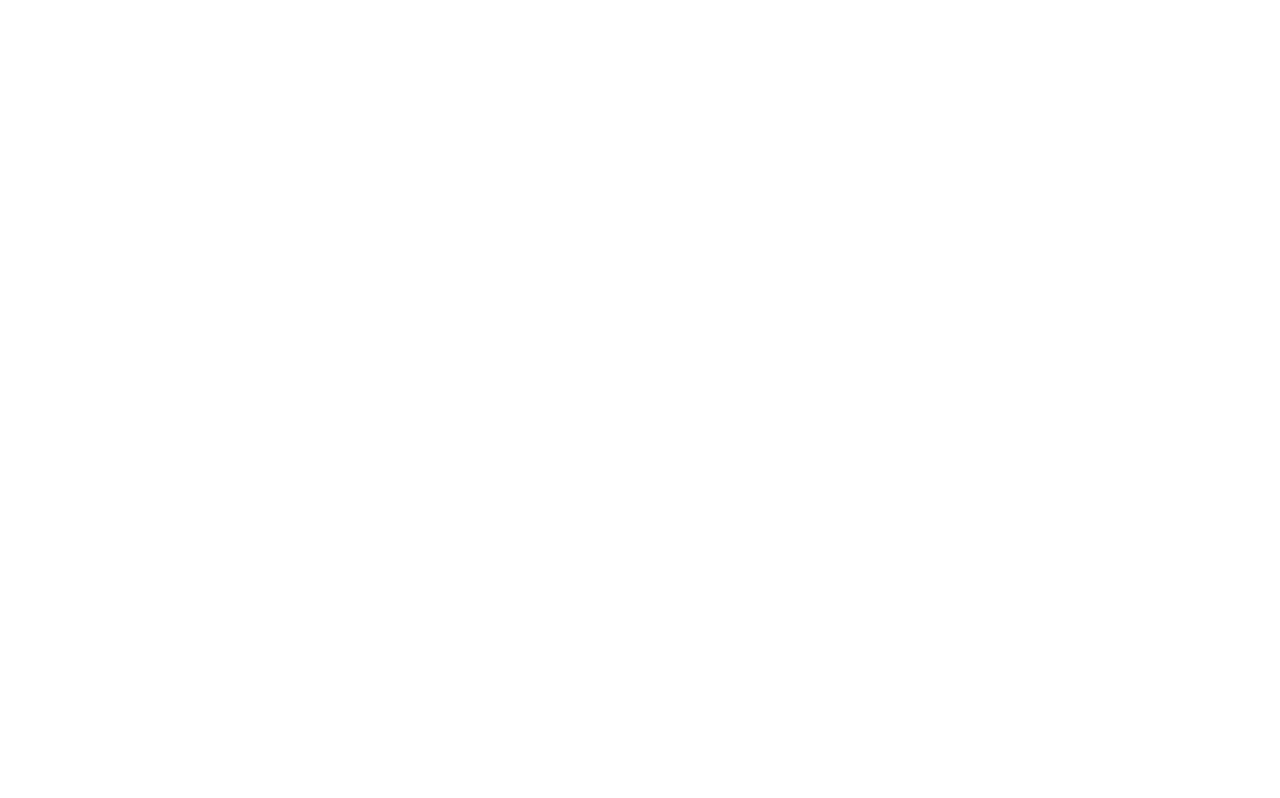
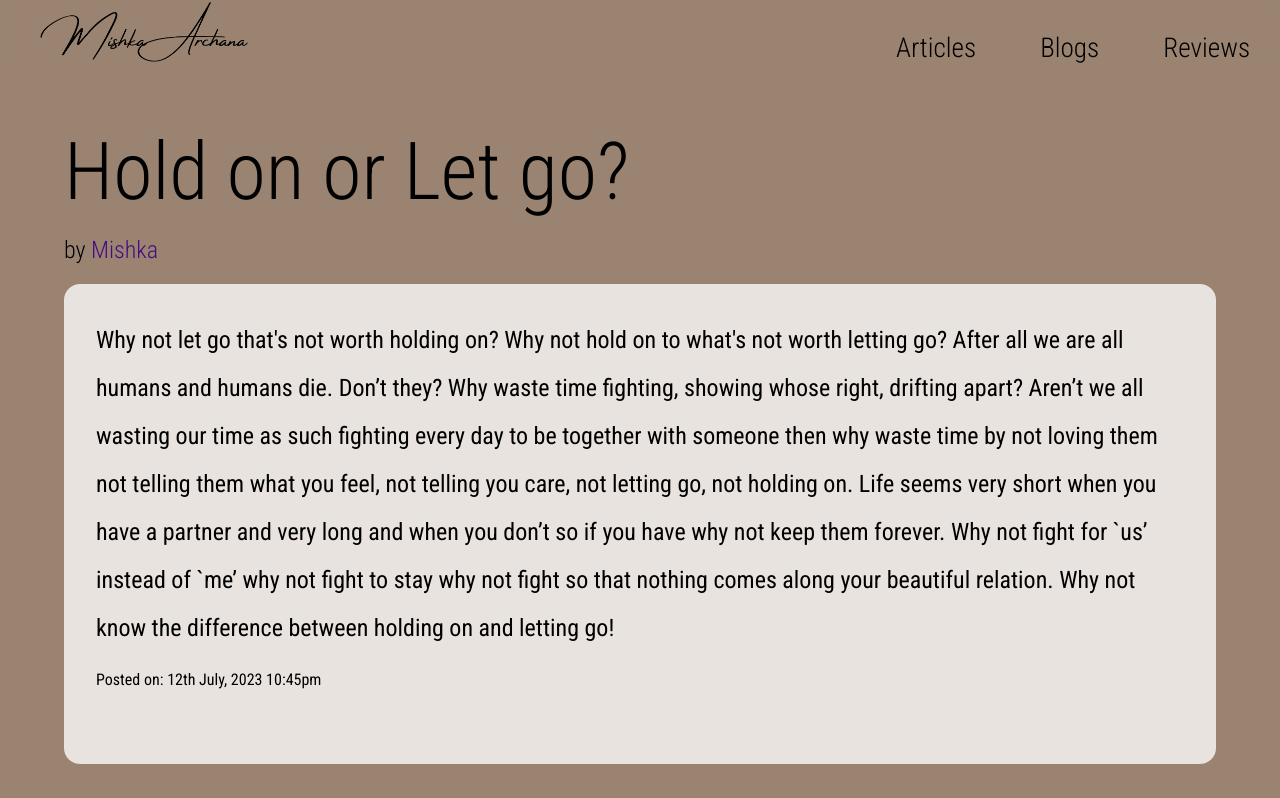
Before and after one commit to ngaraug/mishka-portfolio-2, a React (Vite) app in the folder client/: page /blogs/blog in a window 1280 px wide. Before the commit this address had no page. Shown: the top 798 px of the page. Built offline with nearby package versions, Linux system fonts and the light colour scheme.

Commit message:
individual blog page add (functionality add pending)

```diff
--- a/client/src/App.css
+++ b/client/src/App.css
@@ -620,6 +620,11 @@
     border-radius: 1.5rem;
     width: 75%;
     box-shadow: 2px 2px 5px 1px rgba(0,0,0,0.36);
+    transition: transform 0.1s linear;
+}
+.blog:hover{
+    transform: scale(1.015);
+    cursor: pointer;
 }
 .blog-title{
     font-size: 2.5rem;
@@ -654,6 +659,59 @@
         margin-bottom: 1rem;
     }
 }
+
+SingleBlogPage{
+
+}
+/* .page-container{
+    defined in blog page
+} */
+.blog-container{
+    width: 90%;
+}
+.blog-title{
+    font-size: 5rem;
+    padding-top: 1rem;
+    font-weight: 300;
+}
+.blog-title-extra{
+    padding-bottom: 1rem ;
+    font-size: 1.5rem;
+    font-weight: 300;
+
+    display: flex;
+    justify-content: space-between;
+}
+.blog-body{
+    background-color: #E8E3DE;
+    min-height: 60vh;
+
+    border-radius: 1rem;
+    padding: 2rem;
+    margin-bottom: 1rem;
+}
+.blog-body > p {
+    font-size: 1.5rem;
+    padding-bottom: 1rem;
+    line-height: 3rem;
+}
+.blog-posted-date{
+    width: 100%;
+    text-align: right;
+}
+@media (max-width: 858px){
+    .blog-title{
+        font-size: 3.5rem;
+        padding-top: 0rem;
+    }
+    .blog-title-extra{
+        font-size: 1.8rem;
+    }
+    .blog-body{
+        padding: 1.5rem;
+    }
+}
+
 
 Admin home{
 
@@ -740,9 +798,6 @@
     height: 10vh;
     filter: invert(1);
 }
-.footer-email{
-    /* margin: 0.5rem; */
-}
 .footer-links-holder{
     margin-top: 1.5rem;
 
--- a/client/src/App.jsx
+++ b/client/src/App.jsx
@@ -5,6 +5,7 @@
 import Home from "./pages/Home.jsx"
 import {BrowserRouter, Routes, Route} from "react-router-dom"
 import AdminHome from './pages/admin/AdminHome.jsx'
+import SingleBlogPage from './pages/SingleBlogPage.jsx'
 
 function App() {
   return (
@@ -16,6 +17,7 @@
           <Route path='/blogs' element={<BlogsPage />}/>
           <Route path='/reviews' element={<BooksRecPage />}/>
           <Route path='/admin' element={<AdminHome />}/>
+          <Route path='/blogs/blog' element={<SingleBlogPage />}/> {/* Temporary */}
         </Routes>
       </BrowserRouter>
     </>
--- a/client/src/components/Blog.jsx
+++ b/client/src/components/Blog.jsx
@@ -1,12 +1,19 @@
 import React from 'react'
+import { useNavigate } from 'react-router-dom';
 
 export default function Blog(props) {
     const {id, title, shortTitle, body} = props;
     const shortBody = body.substring(0, 200)
+    const navigate = useNavigate()
+
+    const handleClick = () =>{
+      navigate('/blogs/blog')
+    }
+
   return (
     <>
         <div className='single-blog-container'>
-            <div className='blog'>
+            <div className='blog' onClick={handleClick}>
               <h1 className='blog-title'>{title}</h1>
               {/* <h1 className='blog-short-title'>{shortTitle}</h1> */}
               <p className='blog-short-body'>{shortBody}<a href="" className='link-to-blog'>  ...Read blog</a></p>
--- a/client/src/pages/ArticlesPage.jsx
+++ b/client/src/pages/ArticlesPage.jsx
@@ -1,10 +1,20 @@
 import React from 'react'
 import NavBar from '../components/NavBar'
+import Footer from '../components/Footer'
+import { LuConstruction } from "react-icons/lu";
+
 
 export default function ArticlesPage() {
   return (
     <>
       <NavBar />
+      <div id="main-container">
+          <div className='w-full h-screen flex flex-col justify-center text-5xl pl-96'>
+            <LuConstruction />
+            <h1>Page under <span className='splletters'>construction !</span></h1>
+          </div>
+        </div>
+       <Footer />
     </>
 
   )
--- a/client/src/pages/BooksRecPage.jsx
+++ b/client/src/pages/BooksRecPage.jsx
@@ -1,12 +1,19 @@
 import React from 'react'
 import NavBar from '../components/NavBar'
-
+import Footer from '../components/Footer'
+import { LuConstruction } from "react-icons/lu";
 
 export default function BooksRecPage() {
   return (
     <>
       <NavBar />
-      BooksRecPAge
+      <div id="main-container">
+      <div className='w-full h-screen flex flex-col justify-center text-5xl pl-96'>
+            <LuConstruction />
+            <h1>Page under <span className='splletters'>construction !</span></h1>
+          </div>
+      </div>
+      <Footer />
     </>
 
 
--- /dev/null
+++ b/client/src/pages/SingleBlogPage.jsx
@@ -0,0 +1,31 @@
+import React from 'react'
+import NavBar from '../components/NavBar'
+import Footer from '../components/Footer'
+
+export default function SingleBlogPage() {
+  return (
+    <>
+        <NavBar />
+        <div id="main-container">
+            <div className='page-container'>
+                <div className='blog-container '>
+                    <div className='blog-header'>
+                        <h1 className='blog-title'>Hold on or Let go?</h1>
+                        <div className='blog-title-extra'>
+                            <span className='blog-by'>by <span className='splletters'>Mishka</span></span>
+
+                        </div>
+                    </div>
+                    <div className='blog-body'>
+                         <p>
+                         Why not let go that's not worth holding on? Why not hold on to what's not worth letting go? After all we are all humans and humans die. Don’t they? Why waste time fighting, showing whose right, drifting apart? Aren’t we all wasting our time as such fighting every day to be together with someone then why waste time by not loving them not telling them what you feel, not telling you care, not letting go, not holding on. Life seems very short when you have a partner and very long and when you don’t so if you have why not keep them forever. Why not fight for `us’ instead of `me’ why not fight to stay why not fight so that nothing comes along your beautiful relation. Why not know the difference between holding on and letting go!
+                         </p>
+                         <span className='blog-posted-date'>Posted on: 12th July, 2023 10:45pm</span>
+                    </div>
+                </div>
+            </div>
+        </div>
+        <Footer />
+    </>
+  )
+}
```
